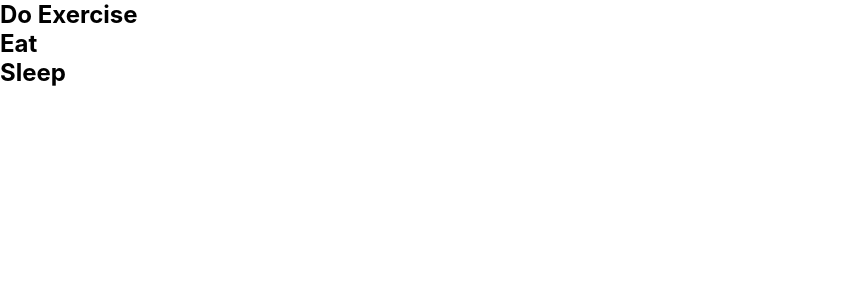
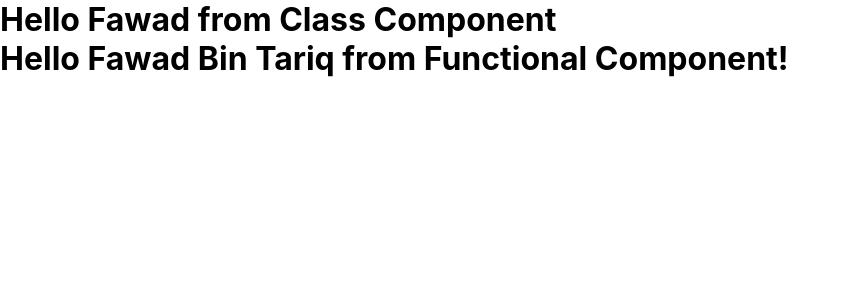
Before and after one commit to fawad1997/ReactJS, a React (Create React App) app in the folder myapp/: page / in a window 1280 px wide. Shown: the top 300 px of the page, without its empty margins (0-848 px from the left). Built offline with nearby package versions, Linux system fonts and the light colour scheme.

Commit message:
props example

```diff
--- a/myapp/src/App.js
+++ b/myapp/src/App.js
@@ -1,35 +1,14 @@
 import React, {Component} from 'react';
 import './App.css';
-import ToDo from './components/ToDo';
+import ClassComponentExample from './components/ClassComponentExample';
+import FunctionalComponentExample from './components/FunctionalComponentExample';
 
 class App extends Component{
-  constructor(props) {
-      super(props)
-
-      this.state = {
-           todos:[
-               {
-                   id:1,
-                   title:'Do Exercise',
-                   completed:false
-               },
-               {
-                  id:2,
-                  title:'Eat',
-                  completed:false
-              },
-              {
-                  id:3,
-                  title:'Sleep',
-                  completed:false
-              }
-           ]
-      }
-  }
   render(){
     return (
       <div className="App">
-        <ToDo todo={this.state.todos}/>
+        <ClassComponentExample myname="Fawad" />
+        <FunctionalComponentExample myname="Fawad Bin Tariq" />
       </div>
     );
   }
--- a/myapp/src/components/ClassComponentExample.js
+++ b/myapp/src/components/ClassComponentExample.js
@@ -3,7 +3,7 @@ class ClassComponentExample extends Component {
     render() {
         return (
             <div>
-                <h1>Hello from Class Component</h1>
+                <h1>Hello {this.props.myname} from Class Component</h1>
             </div>
         )
     }
--- a/myapp/src/components/FunctionalComponentExample.js
+++ b/myapp/src/components/FunctionalComponentExample.js
@@ -1,11 +1,9 @@
 import React from 'react'
-
-function FunctionalComponentExample() {
+function FunctionalComponentExample(props) {
     return (
         <div>
-            <h1>Hello World!</h1>
+            <h1>Hello {props.myname} from Functional Component!</h1>
         </div>
     )
 }
-
 export default FunctionalComponentExample
```
Also changed, not shown: 1 other file (tests, documents, lock files or other folders).
